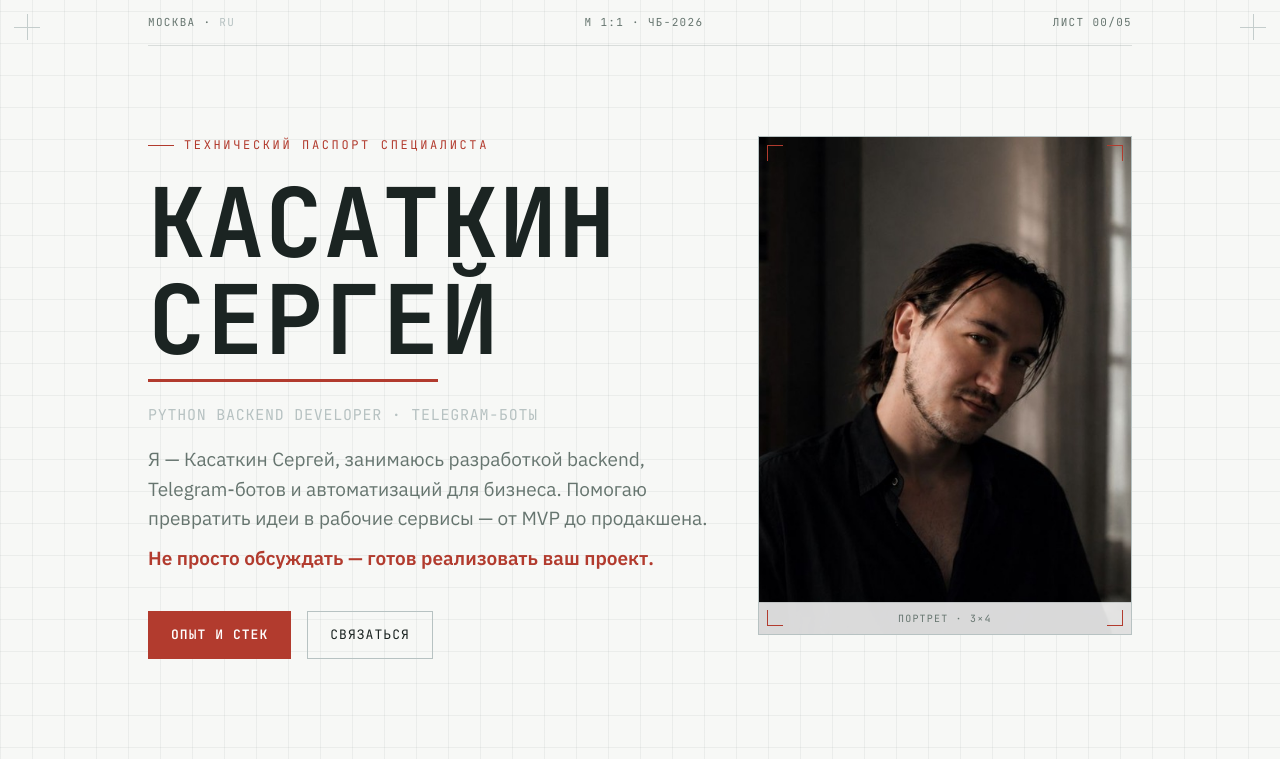
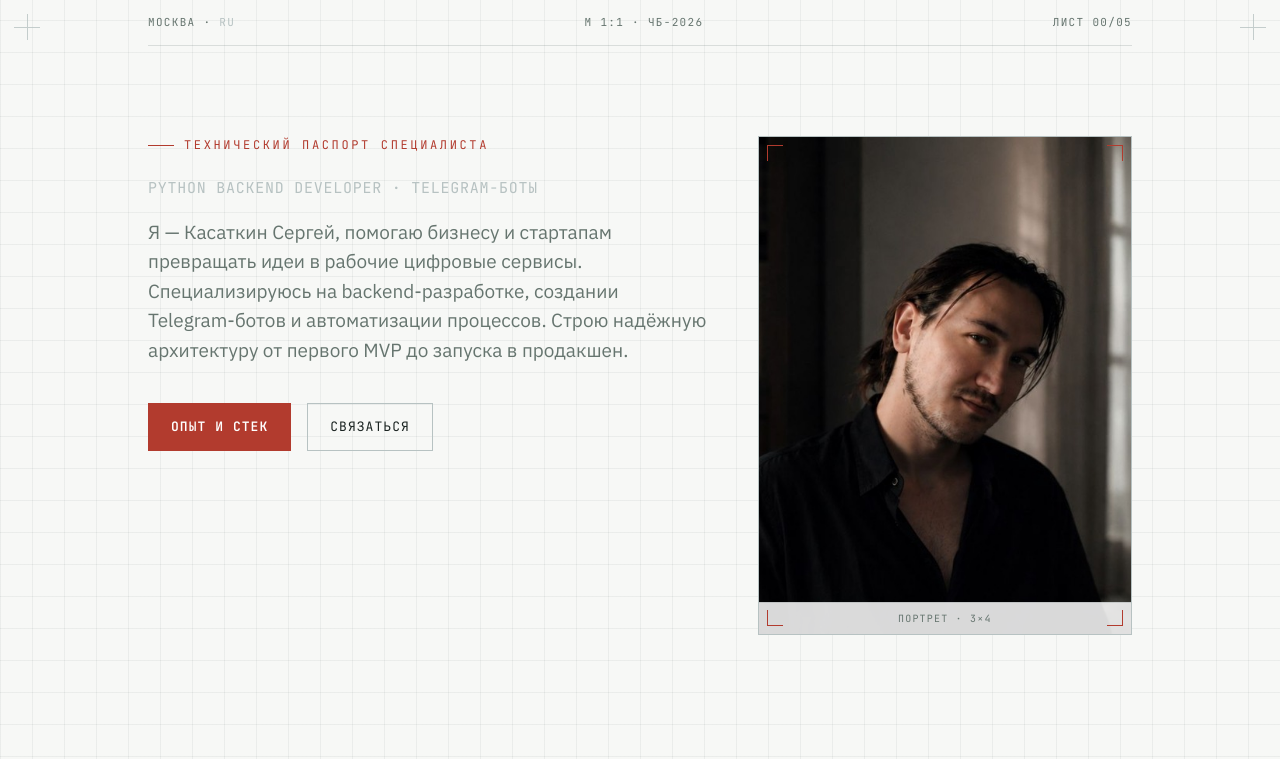
Before and after one commit to laniakeazero/laniakea, a plain HTML site: page index.html in a window 1280 px wide. Shown: the top 759 px of the page. Drawn offline with Linux system fonts and the light colour scheme.

Commit message:
Rework hero: remove name heading, move intro into paragraph text
Co-Authored-By: Claude Sonnet 5 <noreply@anthropic.com>

```diff
--- a/index.html
+++ b/index.html
@@ -232,10 +232,8 @@
     <div class="hero-grid">
       <div>
         <div class="eyebrow">Технический паспорт специалиста</div>
-        <h1><span class="name-line">Касаткин</span><span class="name-line">Сергей</span><span class="underline"></span></h1>
         <div class="role">Python Backend Developer · Telegram-боты</div>
-        <p class="tagline">Я — Касаткин Сергей, занимаюсь разработкой backend, Telegram-ботов и автоматизаций для бизнеса. Помогаю превратить идеи в рабочие сервисы — от MVP до продакшена.</p>
-        <p class="tagline accent">Не просто обсуждать — готов реализовать ваш проект.</p>
+        <p class="tagline">Я — Касаткин Сергей, помогаю бизнесу и стартапам превращать идеи в рабочие цифровые сервисы. Специализируюсь на backend-разработке, создании Telegram-ботов и автоматизации процессов. Строю надёжную архитектуру от первого MVP до запуска в продакшен.</p>
         <div class="cta">
           <a href="#experience" class="btn solid">Опыт и стек</a>
           <a href="#contact" class="btn">Связаться</a>
```
